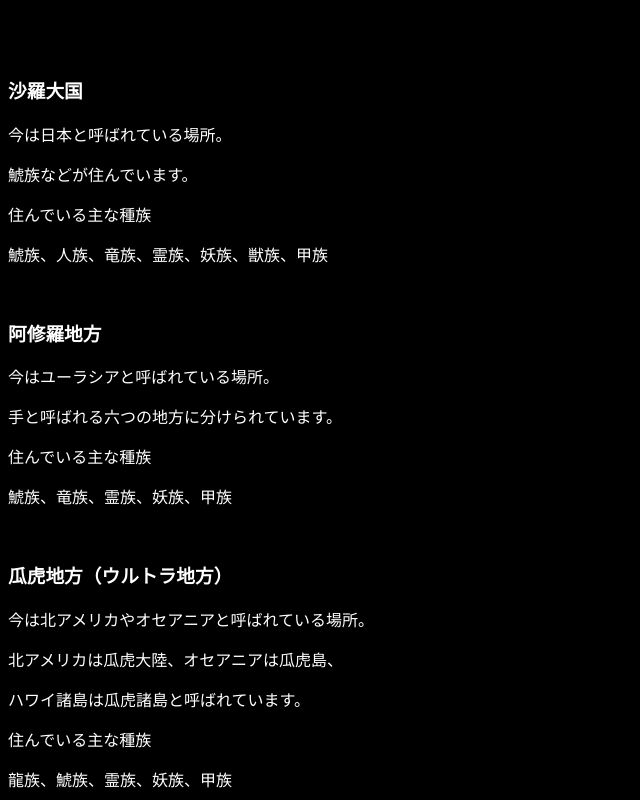
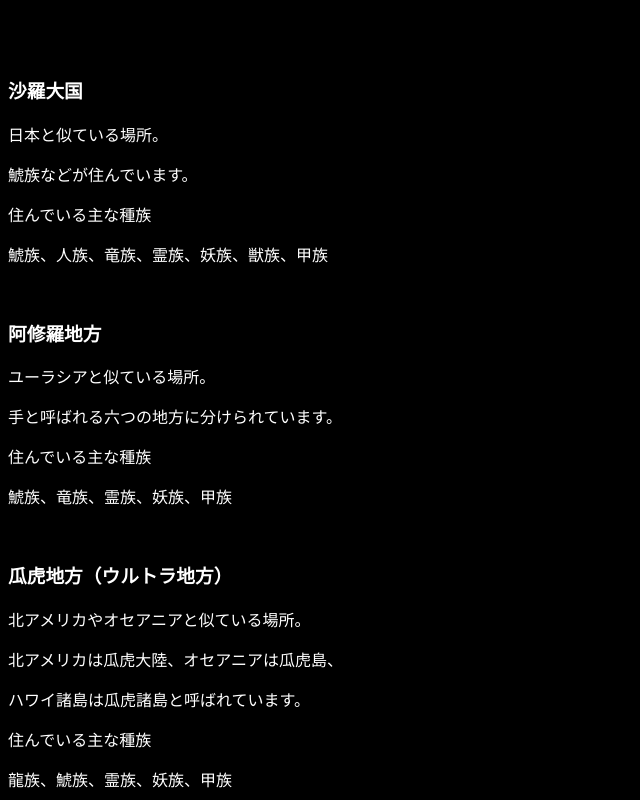
Before and after one commit to orcafood1120/sekaisharataikoku, a plain HTML site: page index.html in a window 1280 px wide. Shown: the part 380-1180 px from the top of the page, without its empty margins (0-640 px from the left). Drawn offline with Linux system fonts and the light colour scheme.

Commit message:
Update index.html

```diff
--- a/index.html
+++ b/index.html
@@ -14,17 +14,17 @@
   <p>様々な名所が存在します。</p>
   <br><br><br><br><br><br>
   <h3>沙羅大国</h3>
-  <p>今は日本と呼ばれている場所。</p>
+  <p>日本と似ている場所。</p>
   <p>鯱族などが住んでいます。</p>
   <p>住んでいる主な種族</p>
   <p>鯱族、人族、竜族、霊族、妖族、獣族、甲族</p><br>
   <h3>阿修羅地方</h3>
-  <p>今はユーラシアと呼ばれている場所。</p>
+  <p>ユーラシアと似ている場所。</p>
   <p>手と呼ばれる六つの地方に分けられています。</p>
   <p>住んでいる主な種族</p>
   <p>鯱族、竜族、霊族、妖族、甲族</p><br>
   <h3>瓜虎地方（ウルトラ地方）</h3>
-  <p>今は北アメリカやオセアニアと呼ばれている場所。</p>
+  <p>北アメリカやオセアニアと似ている場所。</p>
   <p>北アメリカは瓜虎大陸、オセアニアは瓜虎島、</p>
   <p>ハワイ諸島は瓜虎諸島と呼ばれています。</p>
   <p>住んでいる主な種族</p>
@@ -51,7 +51,7 @@
 <h3>リンク</h3>
   <a href="https://orcafood1120.github.io/sharataikoku/">戻る</a>
   <br><br><br>
-  <p>沙羅大国のお話</p>
+  <p>ミニゲームを遊ぶ（和心）※現在ルール考案中、進捗は１％</p>
   <p>沙羅の世界</p>
   <a href="https://orcafood1120.github.io/yutakanarushachinokunisharataikoku/">沙羅の属性相性</a>
   <br><br>
@@ -59,7 +59,7 @@
   <br><br>
   <a href="https://orcafood1120.github.io/koudainarushachinokunisharataikoku/">沙羅の種族相性</a>
   <br><br>
-  <a href="https://orcafood1120.github.io/betsushuzokusharataikoku/">別種族</a>
+  <a href="https://orcafood1120.github.io/betsushuzokusharataikoku/">亜種族</a>
   <br><br>
   <a href="https://orcafood1120.github.io/shinpinarushachinokunisharataikoku/">沙羅の戦闘相性</a>
 </html>
```
